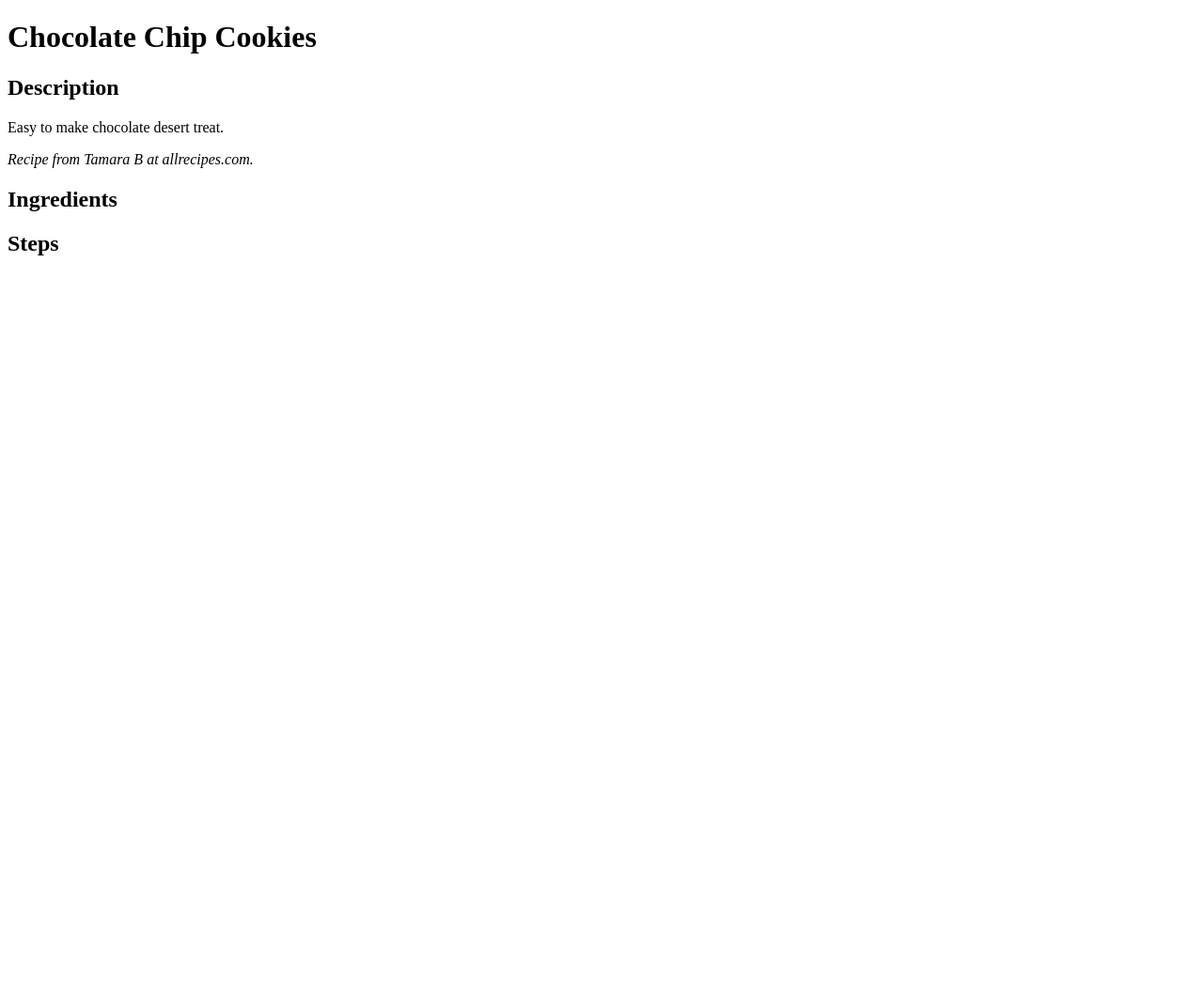
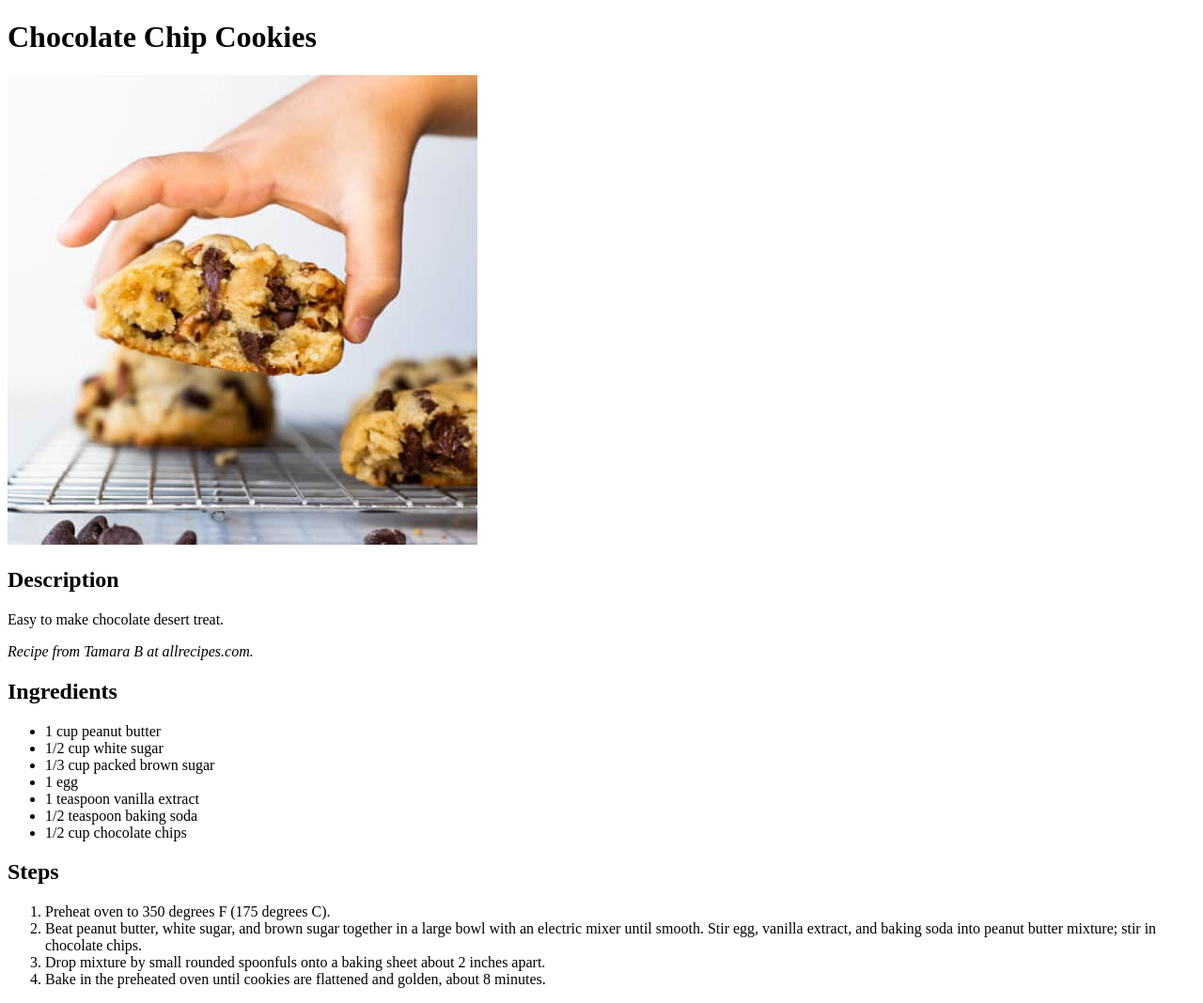
Before and after one commit to tarnawskidev/odin-recipes, a plain HTML site: page recipes/cookies.html in a window 1280 px wide. Shown: the whole page at 94% size. Before the commit the page ends 800 px from the top, so only its background shows below. Drawn offline with Linux system fonts and the light colour scheme.

Commit message:
Add directions and steps for cookie page

```diff
--- a/recipes/cookies.html
+++ b/recipes/cookies.html
@@ -7,10 +7,26 @@
 
     <body>
         <h1>Chocolate Chip Cookies</h1>
+        <img src="../images/chocolatechip.jpg">
         <h2>Description</h2>
             <p>Easy to make chocolate desert treat.</p>
             <p><em>Recipe from Tamara B at allrecipes.com.</em></p>
         <h2>Ingredients</h2>
+            <ul>
+                <li>1 cup peanut butter</li>
+                <li>1/2 cup white sugar</li>
+                <li>1/3 cup packed brown sugar</li>
+                <li>1 egg</li>
+                <li>1 teaspoon vanilla extract</li>
+                <li>1/2 teaspoon baking soda</li>
+                <li>1/2 cup chocolate chips</li>
+            </ul>
         <h2>Steps</h2>
+            <ol>
+                <li>Preheat oven to 350 degrees F (175 degrees C).</li>
+                <li>Beat peanut butter, white sugar, and brown sugar together in a large bowl with an electric mixer until smooth. Stir egg, vanilla extract, and baking soda into peanut butter mixture; stir in chocolate chips.</li>
+                <li>Drop mixture by small rounded spoonfuls onto a baking sheet about 2 inches apart.</li>
+                <li>Bake in the preheated oven until cookies are flattened and golden, about 8 minutes.</li>
+            </ol>
     </body>
 </html>
```
Also changed, not shown: index.html (+1 -0 lines).
